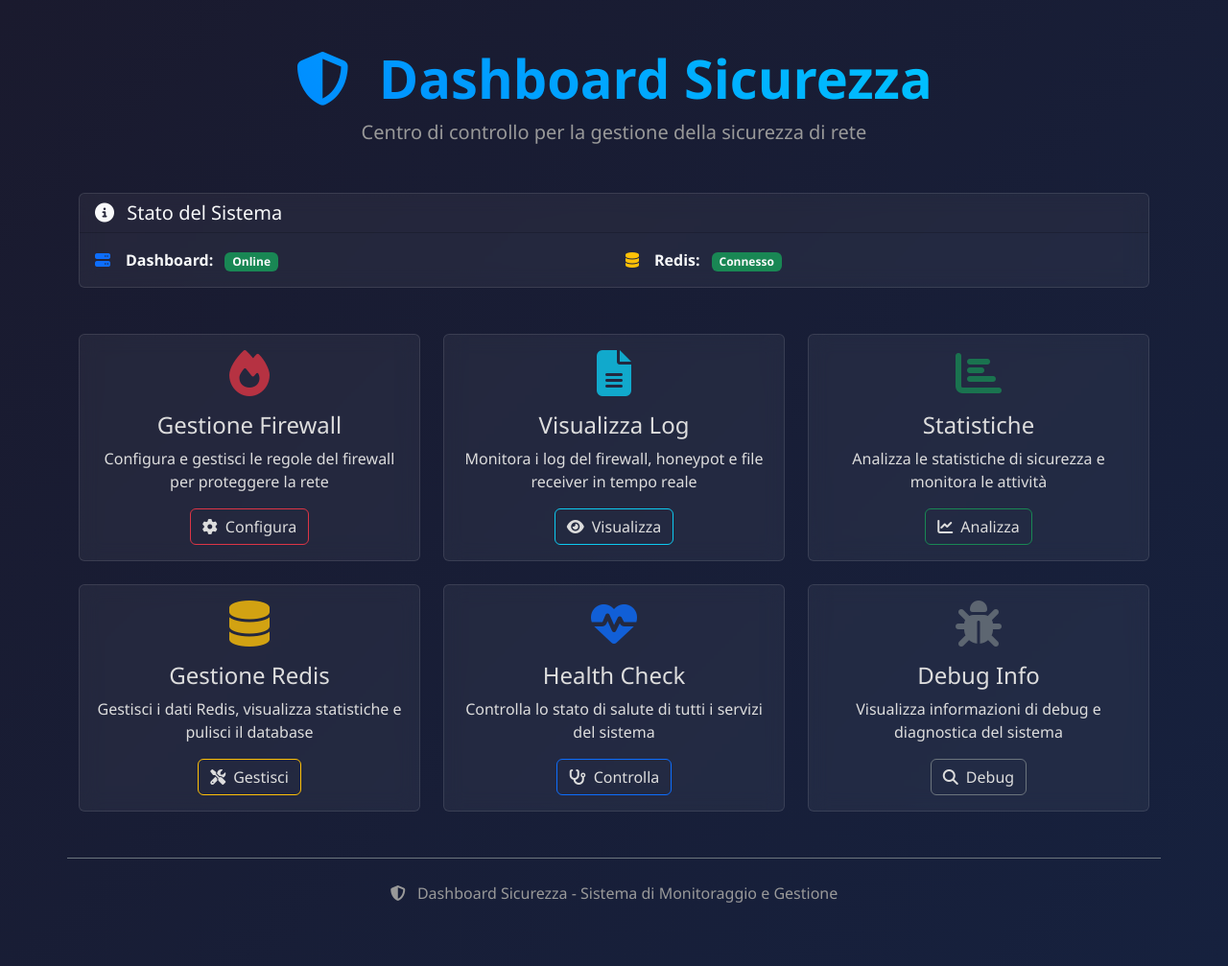
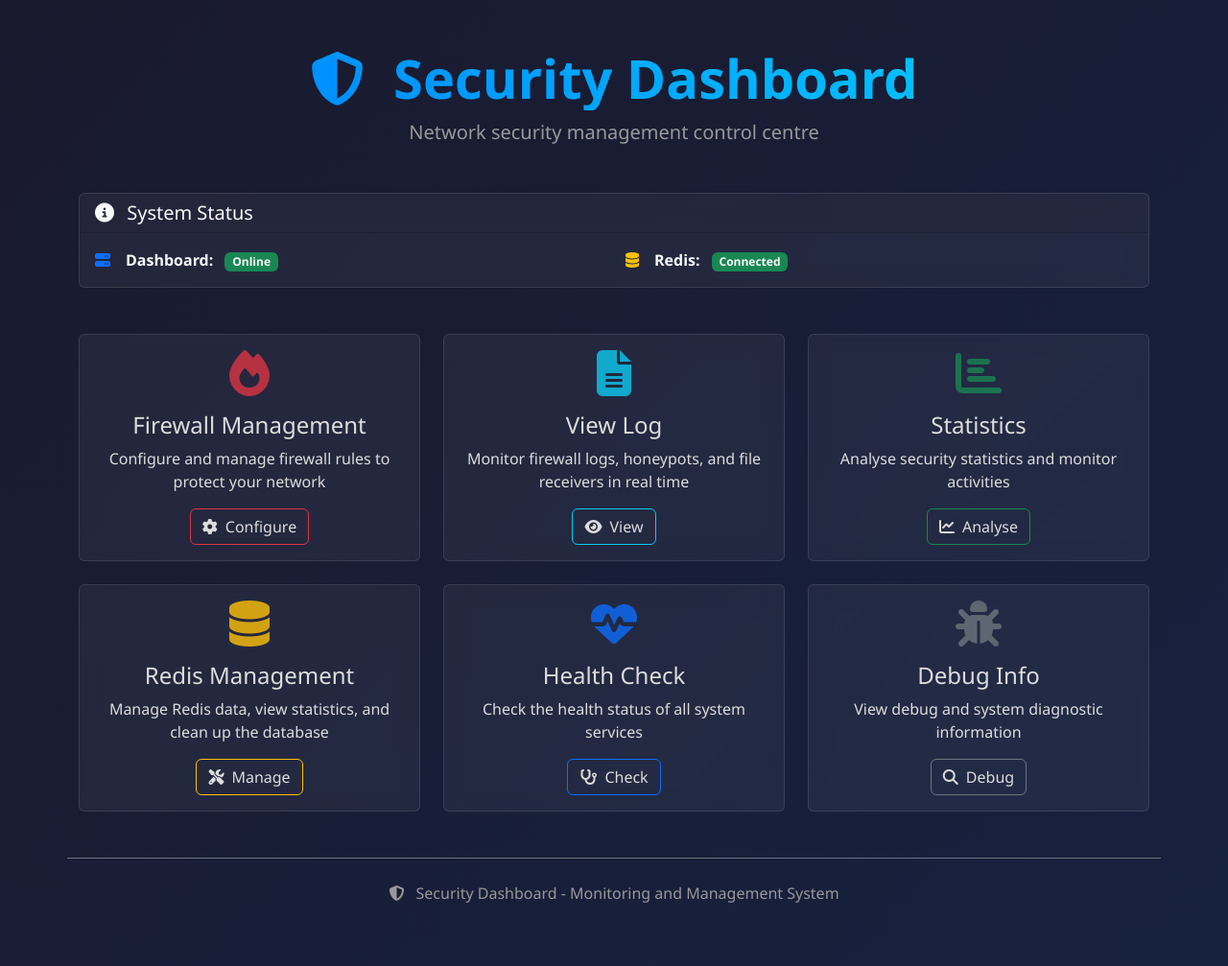
Before and after one commit to Nick-Maro/DockerChat, a Flask app: page / in a window 1280 px wide. Shown: the whole page at 96% size. Run offline with Flask 3, Linux system fonts and the light colour scheme.

Commit message:
Optimized app.py (dashboard backend), translated index.html and redis.html (dashboard frontend)

```diff
--- a/dashboard/app.py
+++ b/dashboard/app.py
@@ -17,8 +17,8 @@ try:
     redis_client.ping()
     REDIS_AVAILABLE = True
     print("Connected to Redis")
-except:
-    print("Redis not available")
+except RedisError as a:
+    print(f"Redis not available:\n{a}")
     redis_client = None
     REDIS_AVAILABLE = False
 
@@ -154,7 +154,7 @@ def health():
         try:
             redis_client.ping()
             health_status["redis_status"] = "connected"
-        except:
+        except RedisError:
             health_status["redis_status"] = "disconnected"
             health_status["status"] = "degraded"
 
@@ -178,11 +178,11 @@ def debug():
         ("file_receiver_log", FILE_RECEIVER_LOG_PATH)
     ]:
         debug_info[f"{path_name}_readable"] = os.access(path, os.R_OK) if os.path.exists(path) else False
-        debug_info[f"{path_name}_size"] = os.path.getsize(path) if os.path.exists(path) else 0
+        debug_info[f"{path_name}_size"] = str(os.path.getsize(path) if os.path.exists(path) else 0)
 
     if REDIS_AVAILABLE:
         try:
-            debug_info["redis_info"] = get_redis_stats()
+            debug_info["redis_info"] = str(get_redis_stats())
         except Exception as e:
             debug_info["redis_error"] = str(e)
 
@@ -231,7 +231,7 @@ def get_redis_stats():
                 last_seen = datetime.fromisoformat(client_data['last_seen'])
                 if datetime.now() - last_seen <= timedelta(hours=1):
                     online_clients += 1
-            except:
+            except (KeyError, ValueError):
                 pass
 
     return {
--- a/dashboard/templates/index.html
+++ b/dashboard/templates/index.html
@@ -3,7 +3,7 @@
 <head>
     <meta charset="UTF-8">
     <meta name="viewport" content="width=device-width, initial-scale=1.0">
-    <title>Dashboard Sicurezza</title>
+    <title>Security Dashboard</title>
     <link rel="stylesheet" href="https://cdn.jsdelivr.net/npm/bootstrap@5.3.2/dist/css/bootstrap.min.css">
     <link rel="stylesheet" href="https://cdnjs.cloudflare.com/ajax/libs/font-awesome/6.4.0/css/all.min.css">
     <link rel="stylesheet" href="../static/style.css">
@@ -14,9 +14,9 @@
         <div class="text-center mb-5">
             <h1 class="display-4 header-title">
                 <i class="fas fa-shield-alt me-3"></i>
-                Dashboard Sicurezza
+                Security Dashboard
             </h1>
-            <p class="lead text-muted">Centro di controllo per la gestione della sicurezza di rete</p>
+            <p class="lead text-muted">Network security management control centre</p>
         </div>
 
 
@@ -26,7 +26,7 @@
                     <div class="card-header">
                         <h5 class="mb-0">
                             <i class="fas fa-info-circle me-2"></i>
-                            Stato del Sistema
+                            System Status
                         </h5>
                     </div>
                     <div class="card-body">
@@ -46,9 +46,9 @@
                                     <div>
                                         <strong>Redis:</strong>
                                         {% if redis_available %}
-                                            <span class="badge bg-success ms-2">Connesso</span>
+                                            <span class="badge bg-success ms-2">Connected</span>
                                         {% else %}
-                                            <span class="badge bg-danger ms-2">Non disponibile</span>
+                                            <span class="badge bg-danger ms-2">Not available</span>
                                         {% endif %}
                                     </div>
                                 </div>
@@ -67,13 +67,13 @@
         <div class="card card-custom h-100 text-center">
             <div class="card-body">
                 <i class="fas fa-fire icon-large text-danger"></i>
-                <h4 class="card-title">Gestione Firewall</h4>
+                <h4 class="card-title">Firewall Management</h4>
                 <p class="card-text">
-                    Configura e gestisci le regole del firewall per proteggere la rete
+                    Configure and manage firewall rules to protect your network
                 </p>
                 <div class="mt-auto">
                     <span class="btn btn-outline-danger">
-                        <i class="fas fa-cog me-2"></i>Configura
+                        <i class="fas fa-cog me-2"></i>Configure
                     </span>
                 </div>
             </div>
@@ -87,13 +87,13 @@
         <div class="card card-custom h-100 text-center">
             <div class="card-body">
                 <i class="fas fa-file-alt icon-large text-info"></i>
-                <h4 class="card-title">Visualizza Log</h4>
+                <h4 class="card-title">View Log</h4>
                 <p class="card-text">
-                    Monitora i log del firewall, honeypot e file receiver in tempo reale
+                    Monitor firewall logs, honeypots, and file receivers in real time
                 </p>
                 <div class="mt-auto">
                     <span class="btn btn-outline-info">
-                        <i class="fas fa-eye me-2"></i>Visualizza
+                        <i class="fas fa-eye me-2"></i>View
                     </span>
                 </div>
             </div>
@@ -107,13 +107,13 @@
         <div class="card card-custom h-100 text-center">
             <div class="card-body">
                 <i class="fas fa-chart-bar icon-large text-success"></i>
-                <h4 class="card-title">Statistiche</h4>
+                <h4 class="card-title">Statistics</h4>
                 <p class="card-text">
-                    Analizza le statistiche di sicurezza e monitora le attività
+                    Analyse security statistics and monitor activities
                 </p>
                 <div class="mt-auto">
                     <span class="btn btn-outline-success">
-                        <i class="fas fa-chart-line me-2"></i>Analizza
+                        <i class="fas fa-chart-line me-2"></i>Analyse
                     </span>
                 </div>
             </div>
@@ -129,13 +129,13 @@
         <div class="card card-custom h-100 text-center">
             <div class="card-body">
                 <i class="fas fa-database icon-large text-warning"></i>
-                <h4 class="card-title">Gestione Redis</h4>
+                <h4 class="card-title">Redis Management</h4>
                 <p class="card-text">
-                    Gestisci i dati Redis, visualizza statistiche e pulisci il database
+                    Manage Redis data, view statistics, and clean up the database
                 </p>
                 <div class="mt-auto">
                     <span class="btn btn-outline-warning">
-                        <i class="fas fa-tools me-2"></i>Gestisci
+                        <i class="fas fa-tools me-2"></i>Manage
                     </span>
                 </div>
             </div>
@@ -152,11 +152,11 @@
                 <i class="fas fa-heartbeat icon-large text-primary"></i>
                 <h4 class="card-title">Health Check</h4>
                 <p class="card-text">
-                    Controlla lo stato di salute di tutti i servizi del sistema
+                    Check the health status of all system services
                 </p>
                 <div class="mt-auto">
                     <span class="btn btn-outline-primary">
-                        <i class="fas fa-stethoscope me-2"></i>Controlla
+                        <i class="fas fa-stethoscope me-2"></i>Check
                     </span>
                 </div>
             </div>
@@ -172,7 +172,7 @@
                 <i class="fas fa-bug icon-large text-secondary"></i>
                 <h4 class="card-title">Debug Info</h4>
                 <p class="card-text">
-                    Visualizza informazioni di debug e diagnostica del sistema
+                    View debug and system diagnostic information
                 </p>
                 <div class="mt-auto">
                     <span class="btn btn-outline-secondary">
@@ -189,7 +189,7 @@
         <footer class="text-center mt-5 pt-4 border-top border-secondary">
             <p class="text-muted">
                 <i class="fas fa-shield-alt me-2"></i>
-                Dashboard Sicurezza - Sistema di Monitoraggio e Gestione
+                Security Dashboard - Monitoring and Management System
             </p>
         </footer>
     </div>
@@ -204,5 +204,6 @@
             location.reload();
         }, 300000);
     </script>
+</div>
 </body>
 </html>
```
Also changed, not shown: dashboard/templates/redis.html (+42 -42 lines).
